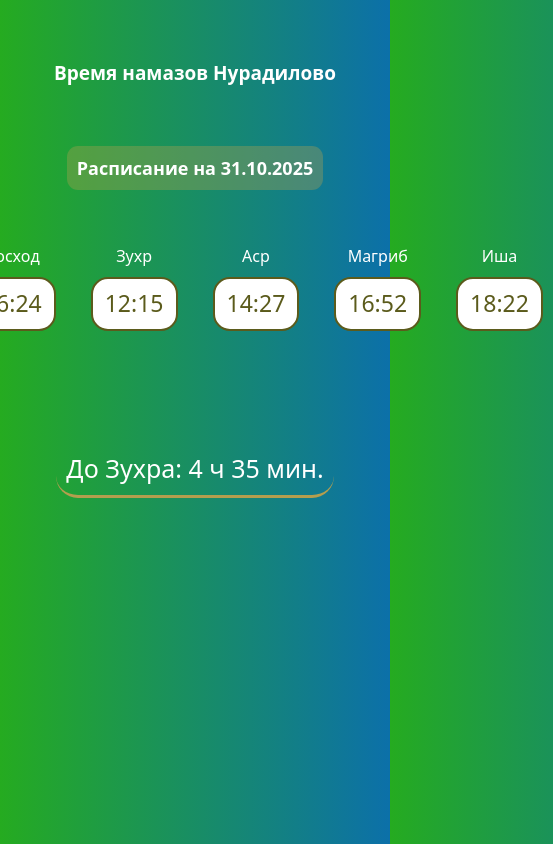
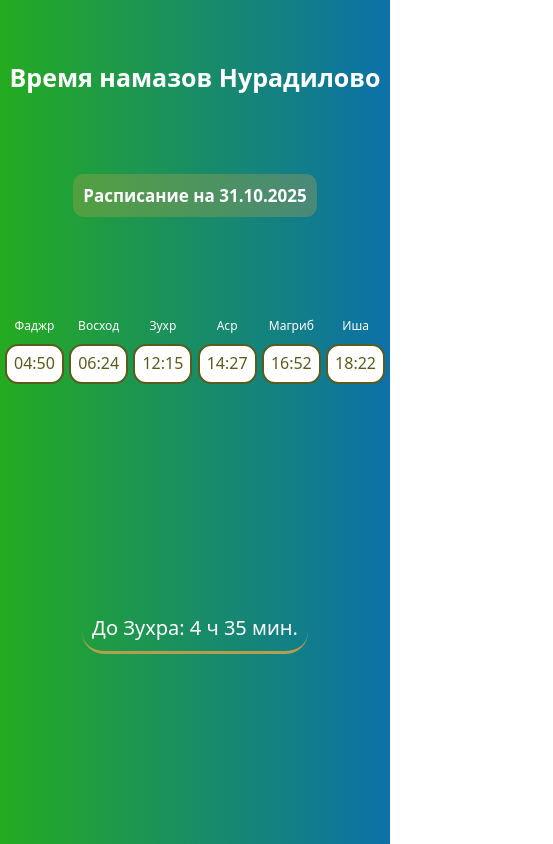
Before and after one commit to HamzatRash/kogdanamaz, a plain HTML site: page index.html in a window 390 px wide. Shown: the whole page, 553 px wide, since content can reach past the window. Drawn offline with Linux system fonts and the light colour scheme.

Commit message:
Update style.css

```diff
--- a/style.css
+++ b/style.css
@@ -142,12 +142,50 @@ td {
 
 @media (max-width: 700px){
     h1{
-        font-size: 19px;
+        font-size: 25px;
     }
 
     h3{
-        /* font-size: 12px; */
+        margin: 40px 0px 5px;
+        font-size: 17px;
     }
 
+    dl{
+        gap: 2px;
+        max-width: 100%;
+        margin: 95px 5px 100px;
+        justify-content: space-between;
+    }
+    dt{
+        font-size: 12px;
+    }
+    dd{
+        font-size: 16px;
+        margin: 0;
+        margin-top: 10px;
+        padding: 6px 7px 8px;
+        border-radius: 13px;
+    }
+
+    .countdown{
+        margin-top: 120px;
+        font-size: 20px;
+    }
 
 }
+
+
+@media (max-width: 370px){
+    h1{
+        font-size: 22px;
+    }
+    dt{
+        font-size: 10px;
+    }
+    dd{
+        font-size: 14px;
+        margin: 0;
+        margin-top: 10px;
+        padding: 6px 7px 8px;
+    }
+}
```
